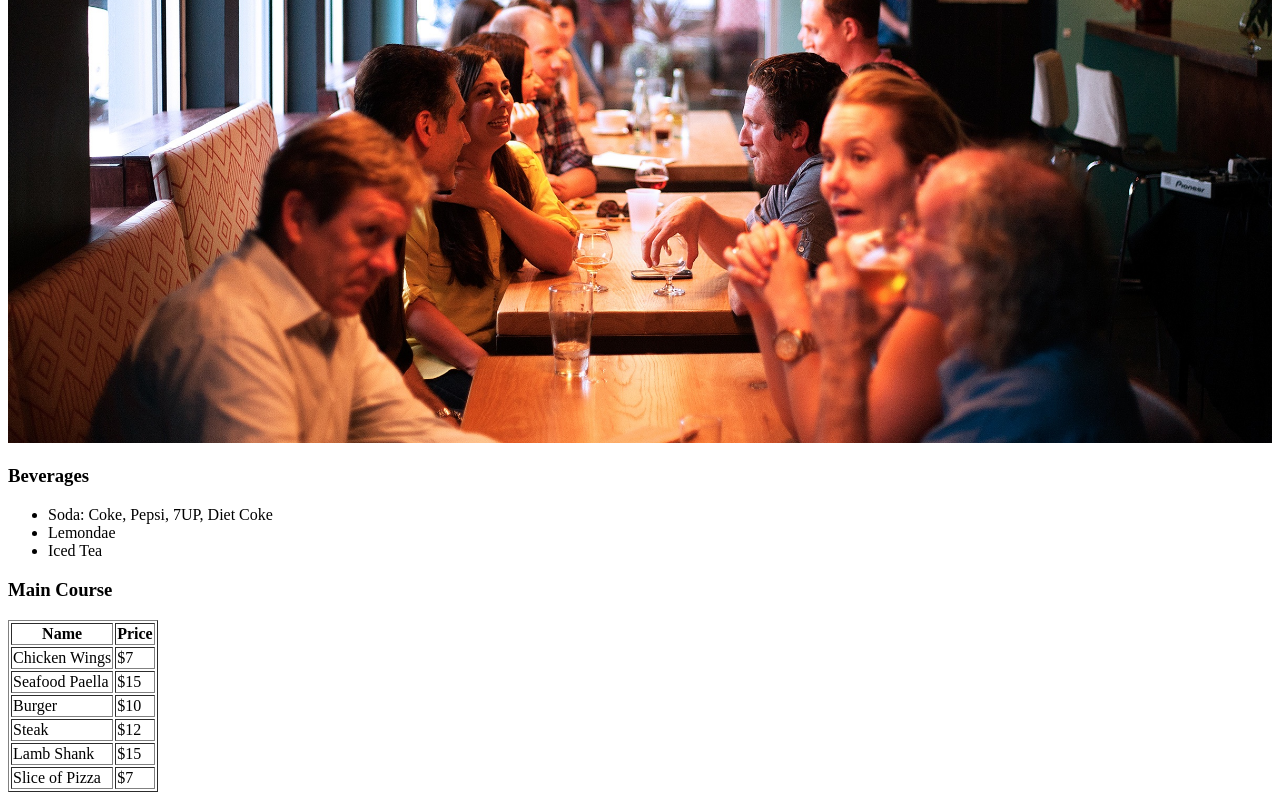
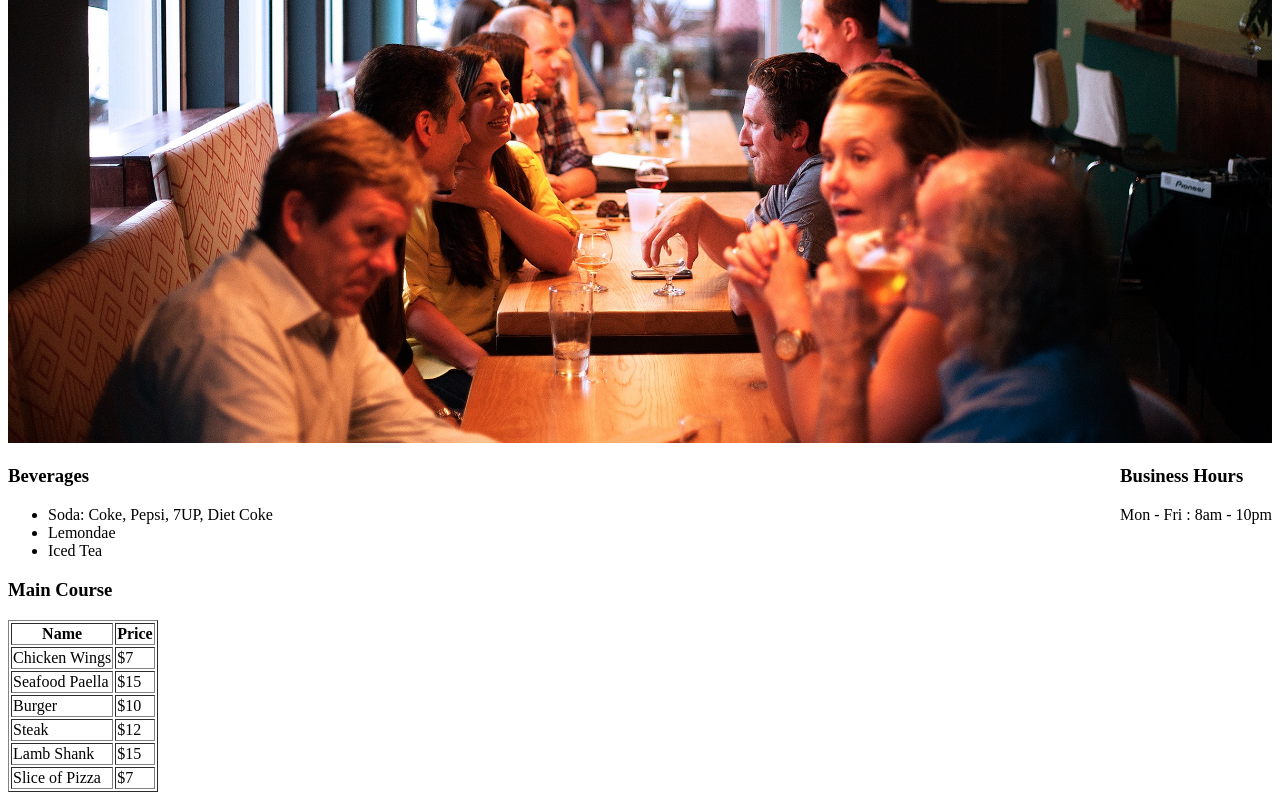
Before and after one commit to raysapida/dbc-solo-personal-website, a plain HTML site: page index.html in a window 1280 px wide. Shown: the part 472-1272 px from the top of the page. Drawn offline with Linux system fonts and the light colour scheme.

Commit message:
Add am aside element for business hours

```diff
--- a/index.html
+++ b/index.html
@@ -8,11 +8,20 @@
       img {
         width: 100%;
       }
+      aside {
+        float: right;
+      }
     </style>
   </head>
   <body>
   <h1>Menu</h1>
   <img src="restaurant.jpg" alt="Picture of filled tables at a restaurant" />
+  <aside>
+    <h3>Business Hours</h3>
+    <p>
+    Mon - Fri : 8am - 10pm
+    </p>
+  </aside>
   <h3>Beverages</h3>
   <ul>
     <li>Soda: Coke, Pepsi, 7UP, Diet Coke</li>
```
